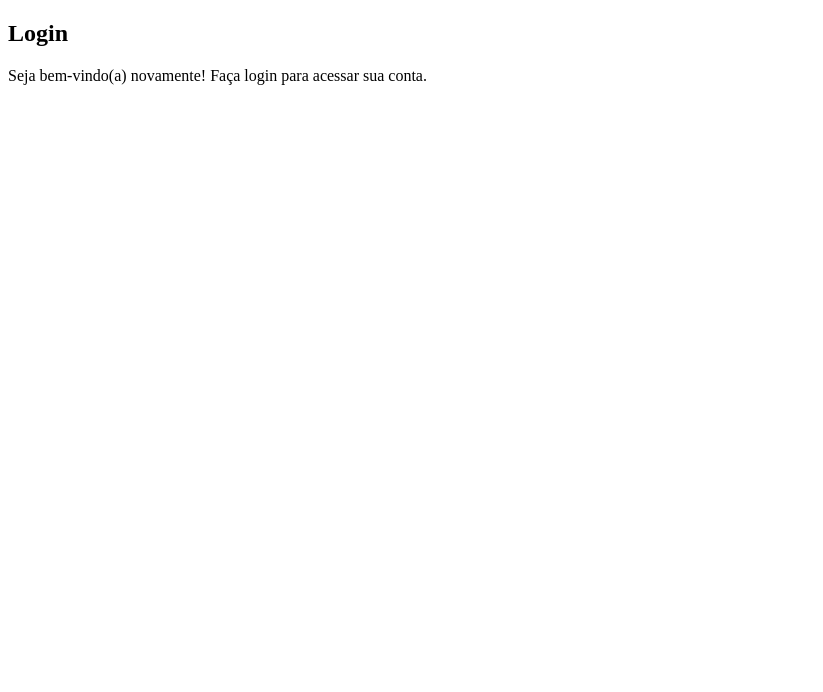
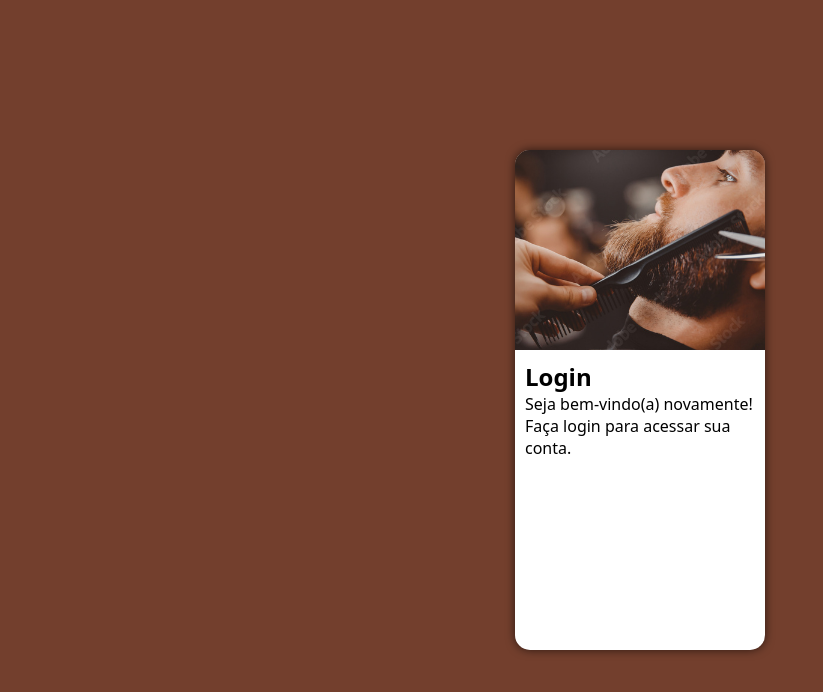
Before and after one commit to gabrielbertuane1/Projeto-Login, a plain HTML site: page index.html in a window 1280 px wide. Shown: the whole page, without its empty margins (0-823 px from the left). Drawn offline with Linux system fonts and the light colour scheme.

Commit message:
1parte login

```diff
--- a/estilos/style.css
+++ b/estilos/style.css
@@ -7,3 +7,48 @@ Paleta de cores
     Marrom: #733F2D
     Escuro: #8C3F23
 */
+
+* {
+    font-family: system-ui, -apple-system, BlinkMacSystemFont, 'Segoe UI', Roboto, Oxygen, Ubuntu, Cantarell, 'Open Sans', 'Helvetica Neue', sans-serif;
+    padding: 0px;
+    margin: 0px;
+    box-sizing: border-box;
+}
+
+body, html {
+    background-color: #733F2D;
+    height: 100vh;
+    width: 100vw;
+}
+
+main {
+    position: relative;
+    height: 100vh;
+    width: 100vw;
+}
+
+#login {
+    position: absolute;
+    top: 50%;
+    left: 50%;
+    transform: translate(-50%, -50%);
+    background-color: white;
+    width: 250px;
+    height: 500px;
+    border-radius: 15px;
+    overflow: hidden;
+    box-shadow: 0px 0px 10px rgba(0, 0, 0, 0.623);
+}
+
+#login > #foto {
+    display: block;
+    background: #733F2D url(../imagens/barber2.jpg) no-repeat;
+    height: 200px;
+    background-position: right center;
+    background-size: cover;
+}
+
+#login > #formulario {
+    display: block;
+    padding: 10px;
+}
--- a/index.html
+++ b/index.html
@@ -13,7 +13,7 @@
             <div id="foto">
 
             </div>
-            <div id="formulário">
+            <div id="formulario">
                 <h1>Login</h1>
                 <p>Seja bem-vindo(a) novamente! Faça login para acessar sua conta.</p>
                 <form action="login.php" method="post">
```
Also changed, not shown: imagens/barber2.jpg (added).
